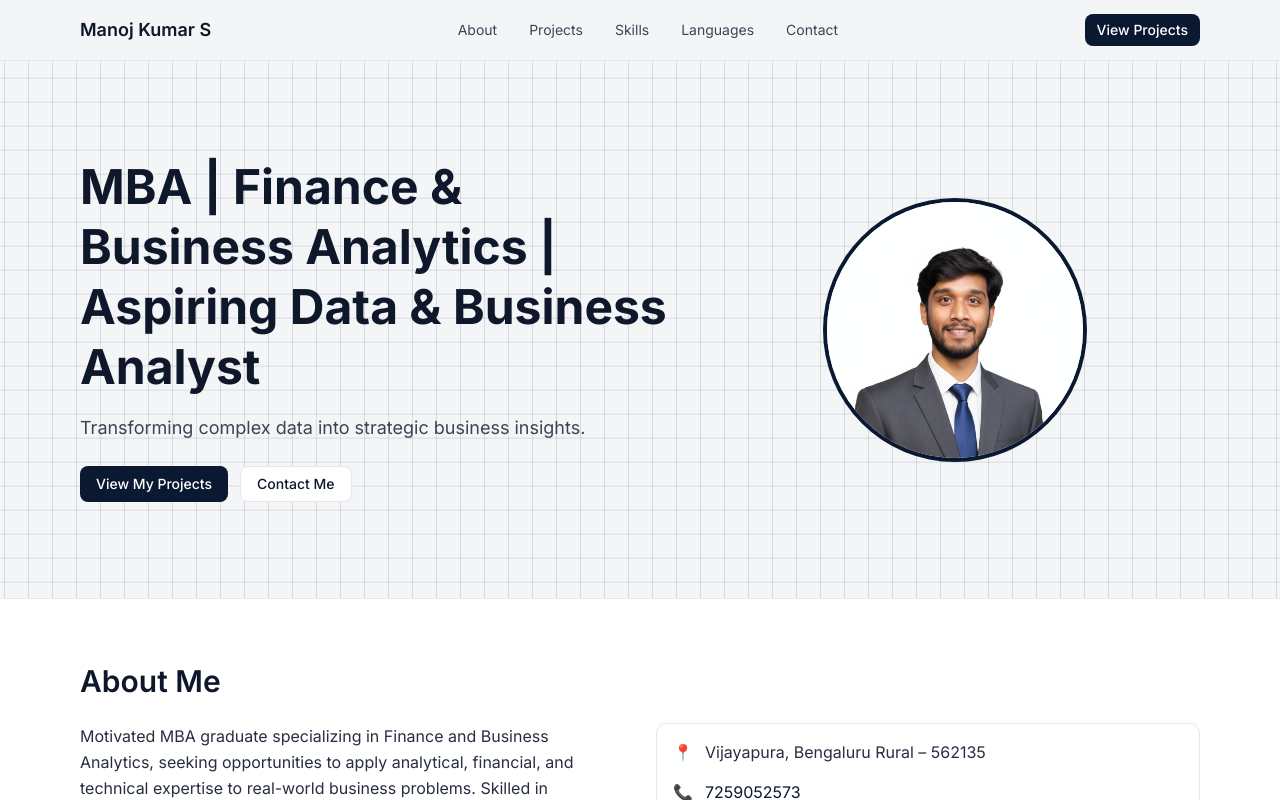
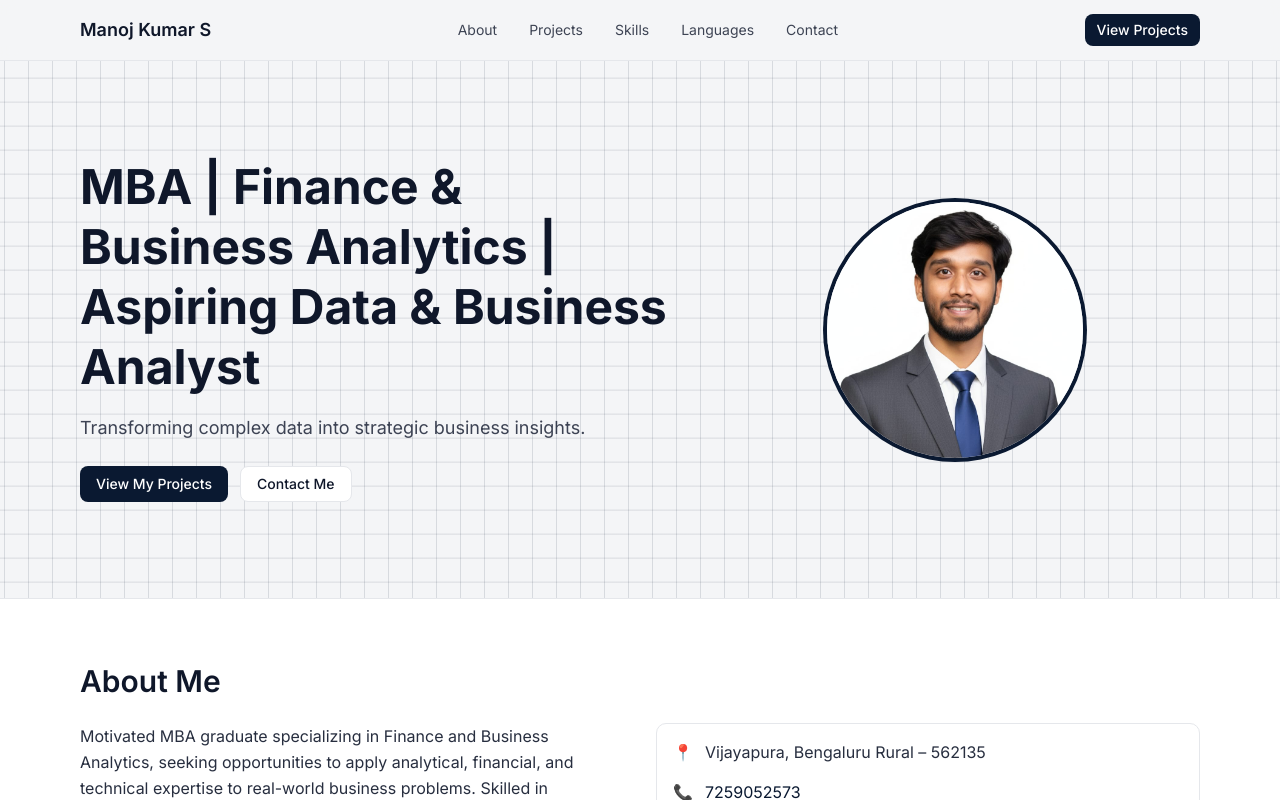
Before and after one commit to xiasudharsank-glitch/Manoj, a Next.js app: page / in a window 1280 px wide. Shown: the top 800 px of the page. Built offline with nearby package versions, Linux system fonts and the light colour scheme.

Commit message:
Updated hero.tsx

```diff
--- a/components/portfolio/hero.tsx
+++ b/components/portfolio/hero.tsx
@@ -38,7 +38,7 @@ export function Hero() {
           <div className="relative h-48 w-48 overflow-hidden rounded-full ring-4 ring-primary md:h-64 md:w-64">
             {/* Using a standard img to avoid Next image config issues in Next.js */}
             <img
-              src="/images/Manoj professional picture.jpg"
+              src="/images/Manoj profile picture.jpg"
               alt="Profile photo of Manoj Kumar S"
               className="h-full w-full object-cover"
               cross-origin="anonymous"
```
